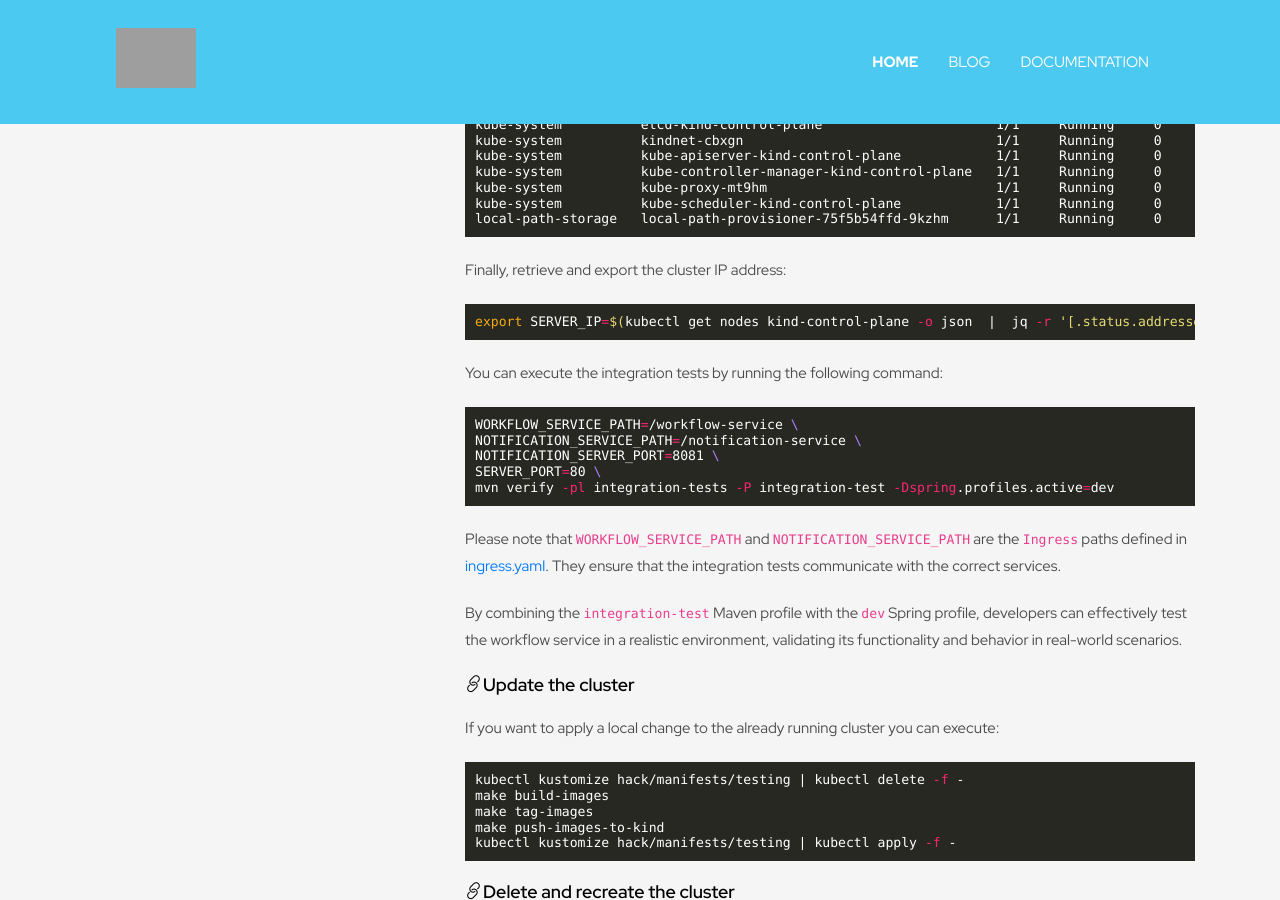
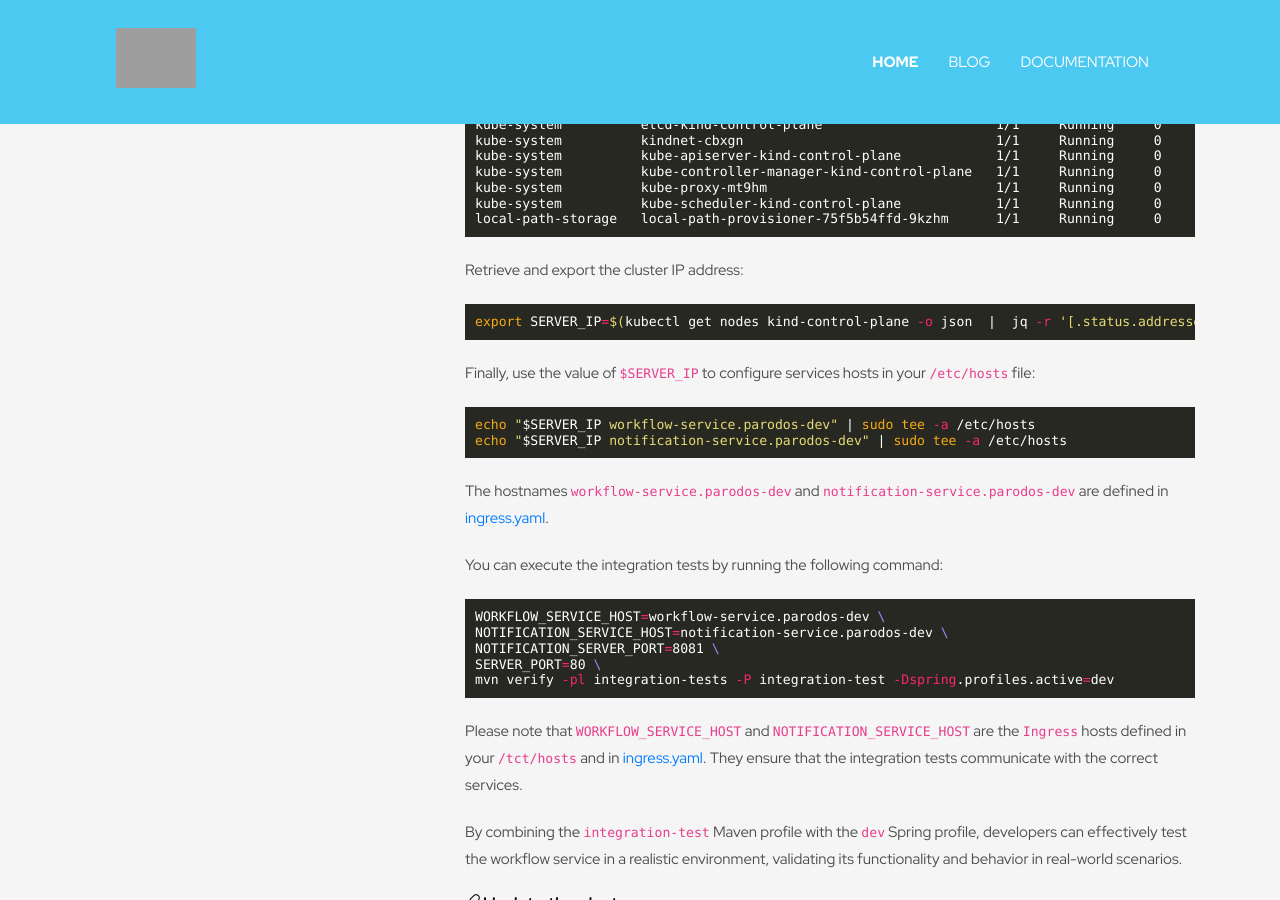
Before and after one commit to parodos-dev/parodos-dev.github.io, a Jekyll site: the page built from documentation/latest/dev/guide.md, in a window 1280 px wide and 900 px high, scrolled down 1780 px. Built offline with Jekyll 4.4.1, drawn with Linux system fonts in a browser that asks for light colours; a script that is not in the unit is left out; grey boxes are pictures that could not be loaded.

Commit message:
Update how to run integration tests command
To reflect changes in PR https://github.com/parodos-dev/parodos/pull/376

Signed-off-by: Gloria Ciavarrini <gciavarrini@redhat.com>

````diff
--- a/documentation/latest/dev/guide.md
+++ b/documentation/latest/dev/guide.md
@@ -97,24 +97,35 @@
 local-path-storage   local-path-provisioner-75f5b54ffd-9kzhm      1/1     Running     0              3h5m
 ```
 
-Finally, retrieve and export the cluster IP address:
+Retrieve and export the cluster IP address:
 
 ```bash
 export SERVER_IP=$(kubectl get nodes kind-control-plane -o json  |  jq -r '[.status.addresses[] | select(.type=="InternalIP")] | .[0].address')
 ```
 
+Finally, use the value of `$SERVER_IP` to configure services hosts in your
+`/etc/hosts` file:
+
+```bash
+echo "$SERVER_IP workflow-service.parodos-dev" | sudo tee -a /etc/hosts
+echo "$SERVER_IP notification-service.parodos-dev" | sudo tee -a /etc/hosts
+```
+
+The hostnames `workflow-service.parodos-dev` and
+`notification-service.parodos-dev` are defined in [ingress.yaml](https://github.com/parodos-dev/parodos/blob/main/hack/manifests/testing/ingress.yaml).
+
 You can execute the integration tests by running the following command:
 
 ```bash
-WORKFLOW_SERVICE_PATH=/workflow-service \
-NOTIFICATION_SERVICE_PATH=/notification-service \
+WORKFLOW_SERVICE_HOST=workflow-service.parodos-dev \
+NOTIFICATION_SERVICE_HOST=notification-service.parodos-dev \
 NOTIFICATION_SERVER_PORT=8081 \
 SERVER_PORT=80 \
 mvn verify -pl integration-tests -P integration-test -Dspring.profiles.active=dev
 ```
 
-Please note that `WORKFLOW_SERVICE_PATH` and `NOTIFICATION_SERVICE_PATH` are
-the `Ingress` paths defined in [ingress.yaml](https://github.com/parodos-dev/parodos/blob/main/hack/manifests/testing/ingress.yaml).
+Please note that `WORKFLOW_SERVICE_HOST` and `NOTIFICATION_SERVICE_HOST` are
+the `Ingress` hosts defined in your `/tct/hosts` and in [ingress.yaml](https://github.com/parodos-dev/parodos/blob/main/hack/manifests/testing/ingress.yaml).
 They ensure that the integration tests communicate with the correct services.
 
 By combining the `integration-test` Maven profile with the `dev` Spring
````
